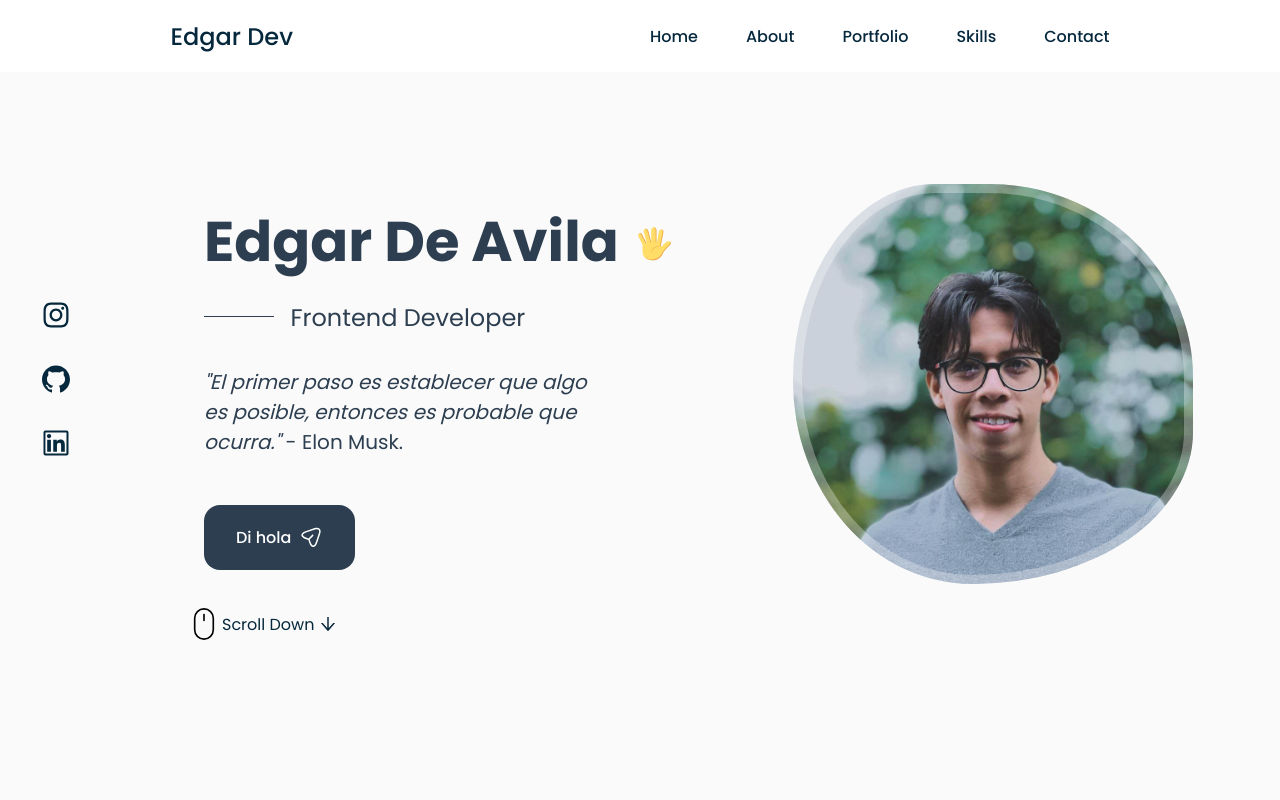
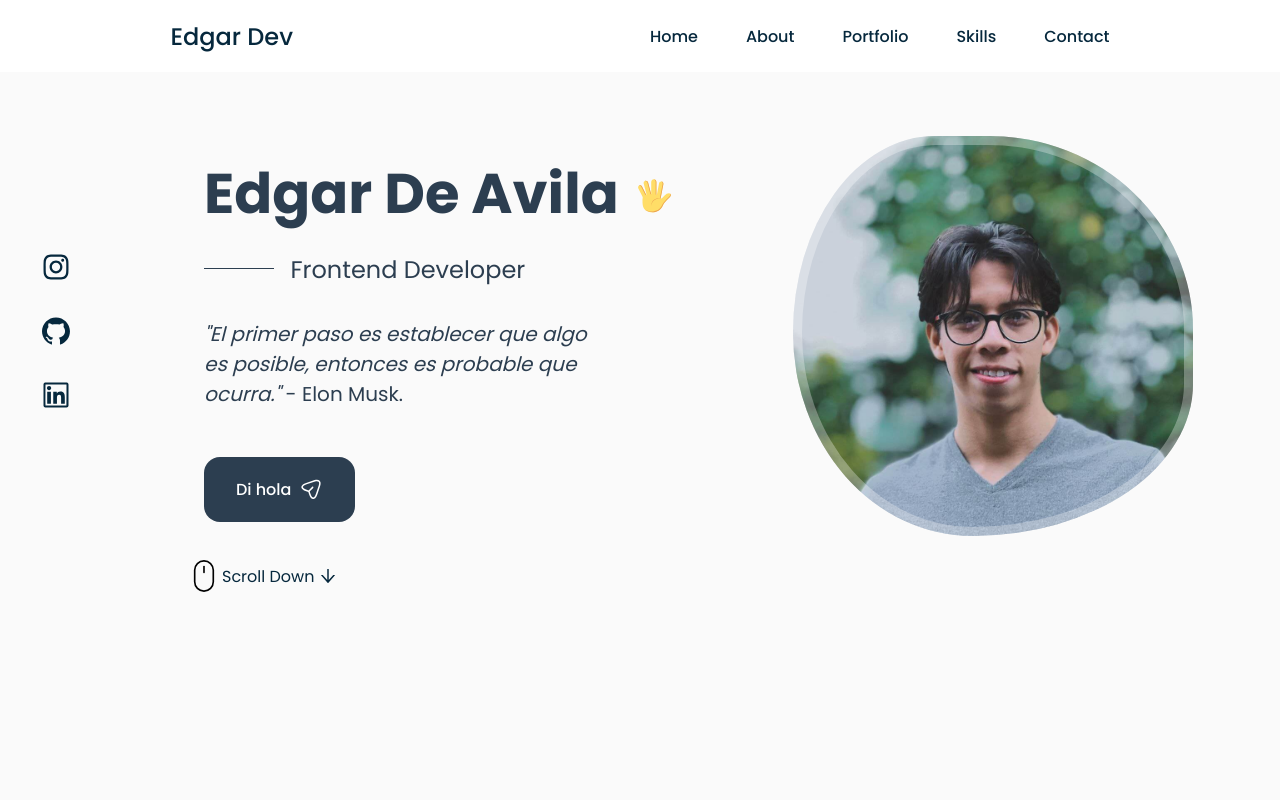
Before and after one commit to aEdgar22/my-portfolio, a React (Create React App) app: page / in a window 1280 px wide. Shown: the top 800 px of the page. Built offline with nearby package versions, Linux system fonts and the light colour scheme.

Commit message:
refactor/cambios estilos home section

```diff
--- a/src/components/home/homeStyles.js
+++ b/src/components/home/homeStyles.js
@@ -3,7 +3,7 @@ import styled from "styled-components";
 import homeImg from "../../assets/about2.jpg";
 
 export const HomeSectionStyled = styled.section`
-  padding: 6rem 0;
+  padding: 3rem 0;
   height: 100vh;
 /*
   @media screen and (max-width: 992px) {
```
